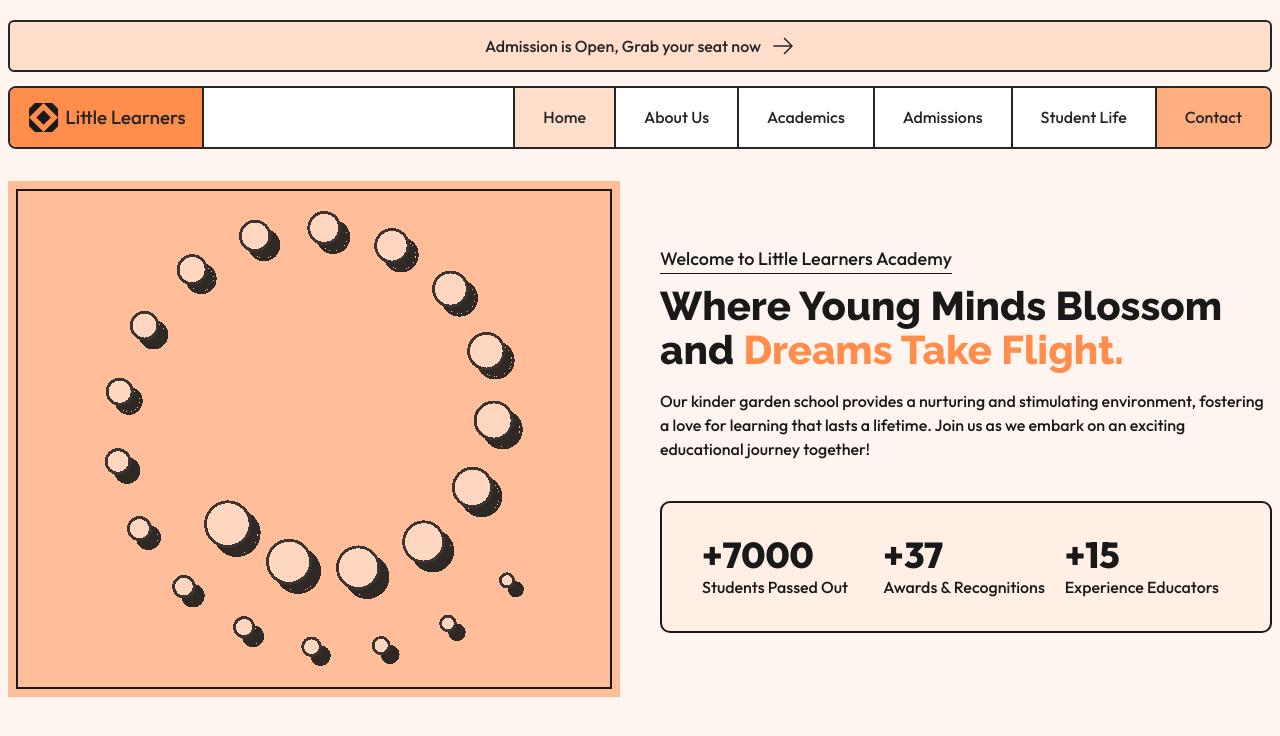
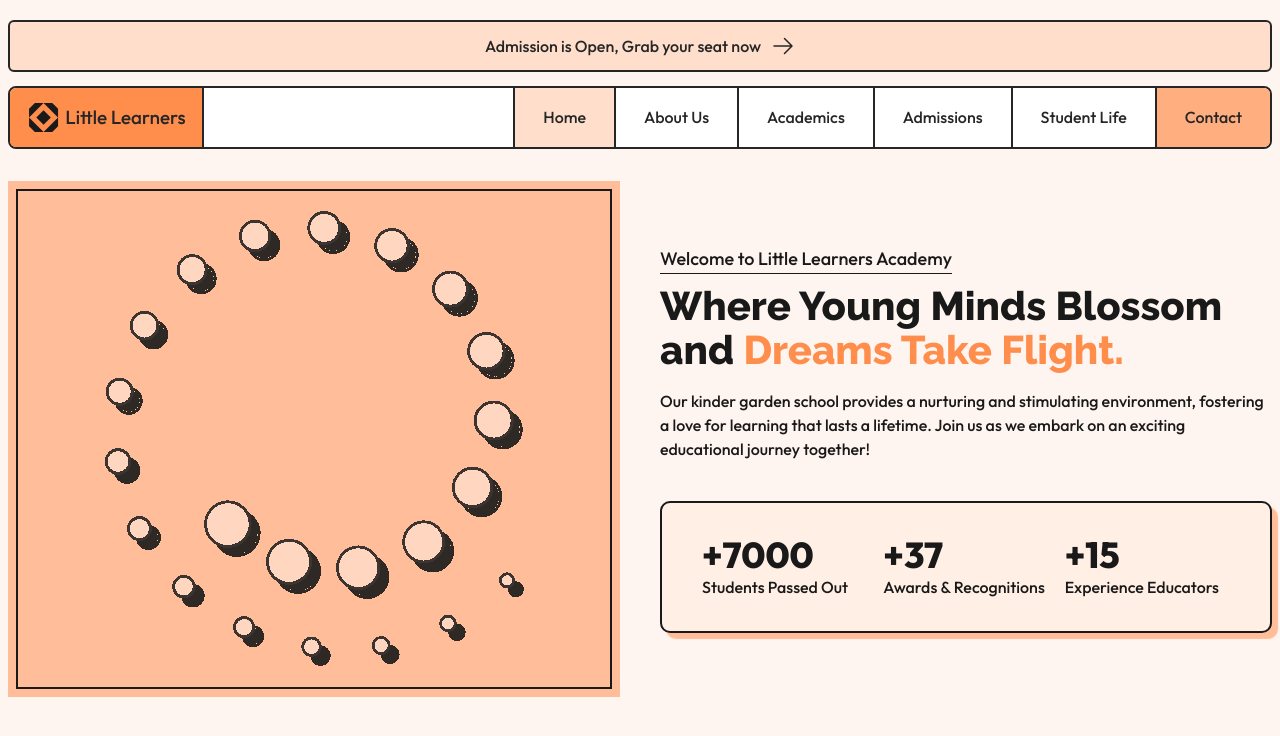
Before and after one commit to iabdwahab/little-learners, a Next.js app: page / in a window 1280 px wide. Shown: the top 736 px of the page. Built offline with nearby package versions, Linux system fonts and the light colour scheme.

Commit message:
Implemnting Main Shadow Size.

```diff
--- a/app/components/home_landing/StatsContainer.tsx
+++ b/app/components/home_landing/StatsContainer.tsx
@@ -2,7 +2,7 @@ import { landingStatsElemnts } from "@/app/data/homeLandingStats";
 
 function StatsContainer() {
   return (
-    <div className="bg-orange-95 flex flex-col items-center divide-y-2 rounded-[10px] border-2 p-10 text-center md:flex-row md:gap-4 md:divide-y-0 lg:col-span-2 lg:py-8 xl:text-left [&>*]:flex-1">
+    <div className="shadow-main shadow-orange-80 bg-orange-95 flex flex-col items-center divide-y-2 rounded-[10px] border-2 p-10 text-center md:flex-row md:gap-4 md:divide-y-0 lg:col-span-2 lg:py-8 xl:text-left [&>*]:flex-1">
       {landingStatsElemnts}
     </div>
   );
--- a/app/globals.css
+++ b/app/globals.css
@@ -21,7 +21,13 @@
 
   --font-outfit: "Outfit", sans-serif;
   --font-raleway: "Raleway", sans-serif;
+
+  --shadow-main: 6px 6px 1px;
 }
+
+/* .shadow-main {
+  box-shadow:
+} */
 
 button {
   @apply cursor-pointer;
```
